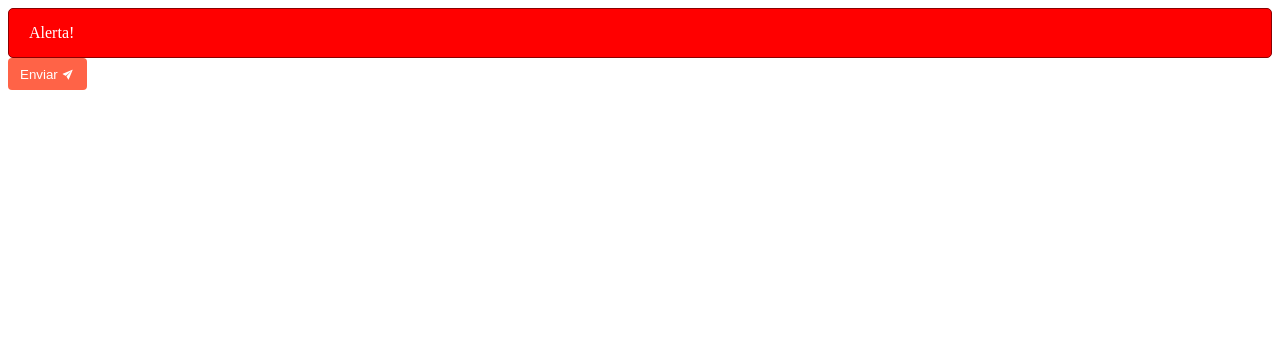
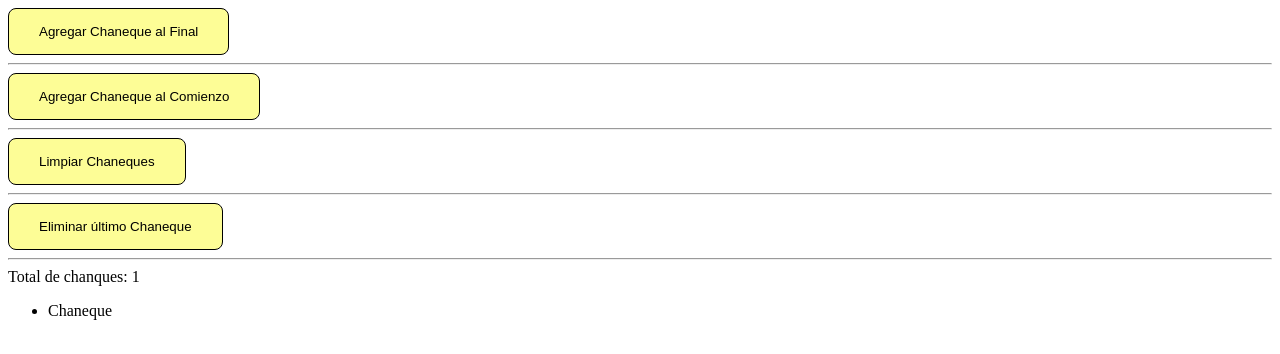
Before and after one commit to JuanYut/curso-react-holamundo, a React (Vite) app: page / in a window 1280 px wide. Shown: the top 354 px of the page. Built offline with nearby package versions, Linux system fonts and the light colour scheme.

Commit message:
Gestion del estado y ejemplos

```diff
--- a/src/App.tsx
+++ b/src/App.tsx
@@ -1,6 +1,9 @@
 import { useState } from "react";
 import Alert from "./components/Alert";
+import Button from "./components/Button";
 import SentButton from "./components/SentButton";
+import ProductDashboard from "./components/ProductDashboard";
+import ProductList from "./components/ProductList";
 
 function App() {
   const [status, setStatus] = useState(true);
@@ -9,15 +12,72 @@ function App() {
   const [sent, setSent] = useState(false);
   const handleClick = () => setSent(true);
 
+  const [products, setProducts] = useState([
+    {
+      id: Math.random().toString(),
+      name: "Chaneque",
+    },
+  ]);
+
+  // Agregar Productos al final
+  const agregarProductoAlFinal = () => {
+    const newProduct = { id: Math.random().toString(), name: "Barbero Gay" };
+    setProducts([...products, newProduct]);
+  };
+
+  // Agregar Productos al comienzo
+  const agregarProductoAlComienzo = () => {
+    const newProduct = { id: Math.random().toString(), name: "Kikis Cajuelas" };
+    setProducts([newProduct, ...products]);
+  };
+
+  // Modificar un Producto
+  // const modificarProducto = () => {
+  //   const newProducts = products.map((p) =>
+  //     p.id == 1 ? { ...p, name: "Windows" } : p
+  //   );
+  //   setProducts(newProducts);
+  // };
+
+  // Eliminar último Producto
+  const eliminarUltimoProducto = () => {
+    const newProducts = products.slice(0, -1);
+    setProducts(newProducts);
+  };
+
+  // Limpiar productos
+  const limpiarProductos = () => {
+    setProducts([]);
+  };
+
   return (
     <>
-      <Alert status={status} onClick={toggleStatus}>
+      {console.log(products)}
+      {/* <Alert status={status} onClick={toggleStatus}>
         Alerta!
       </Alert>
 
       <SentButton sent={sent} onClick={handleClick}>
         Enviar
-      </SentButton>
+      </SentButton> */}
+      <div>
+        <Button onClick={agregarProductoAlFinal}>
+          Agregar Chaneque al Final
+        </Button>
+        <hr />
+        <Button onClick={agregarProductoAlComienzo}>
+          Agregar Chaneque al Comienzo
+        </Button>
+        <hr />
+        <Button onClick={limpiarProductos}>Limpiar Chaneques</Button>
+        <hr />
+        <Button onClick={eliminarUltimoProducto}>
+          Eliminar último Chaneque
+        </Button>
+        <hr />
+        <ProductDashboard amount={products.length} />
+        <ProductList products={products} />
+      </div>
     </>
   );
 }
--- a/src/components/Button/index.tsx
+++ b/src/components/Button/index.tsx
@@ -3,17 +3,19 @@ import { FaRegThumbsUp } from "react-icons/fa";
 import styled from "styled-components";
 
 type BtnProps = {
-  isLoading: boolean;
+  isLoading?: boolean;
 };
 
 const Btn = styled.button<BtnProps>`
-  background: ${(props) => (props.isLoading ? "gray" : "red")};
-  padding: 25px 30px;
+  background: ${(props) => (props.isLoading ? "gray" : "#fdfd96")};
+  padding: 15px 30px;
+  border-radius: 8px;
+  border: solid 1px black;
 `;
 
 type Props = {
   children: ReactNode;
-  isLoading: boolean;
+  isLoading?: boolean;
   onClick: () => void;
 };
 
@@ -21,7 +23,7 @@ function Button({ children, isLoading, onClick }: Props) {
   return (
     <Btn onClick={onClick} disabled={isLoading} isLoading={isLoading}>
       {isLoading ? "Cargando..." : children}
-      <FaRegThumbsUp color="white" size={20} />
+      {/* <FaRegThumbsUp color="white" size={20} /> */}
     </Btn>
   );
 }
--- /dev/null
+++ b/src/components/ProductDashboard/index.tsx
@@ -0,0 +1,11 @@
+import React from "react";
+
+type Props = {
+  amount: number;
+};
+
+function ProductDashboard({ amount }: Props) {
+  return <div>{`Total de chanques: ${amount}`}</div>;
+}
+
+export default ProductDashboard;
--- /dev/null
+++ b/src/components/ProductList/index.tsx
@@ -0,0 +1,22 @@
+import React from "react";
+
+type Product = {
+  id: string;
+  name: string;
+};
+
+type Props = {
+  products: Product[];
+};
+
+function ProductList({ products }: Props) {
+  return (
+    <ul>
+      {products.map((p) => (
+        <li key={p.id}>{p.name}</li>
+      ))}
+    </ul>
+  );
+}
+
+export default ProductList;
```
